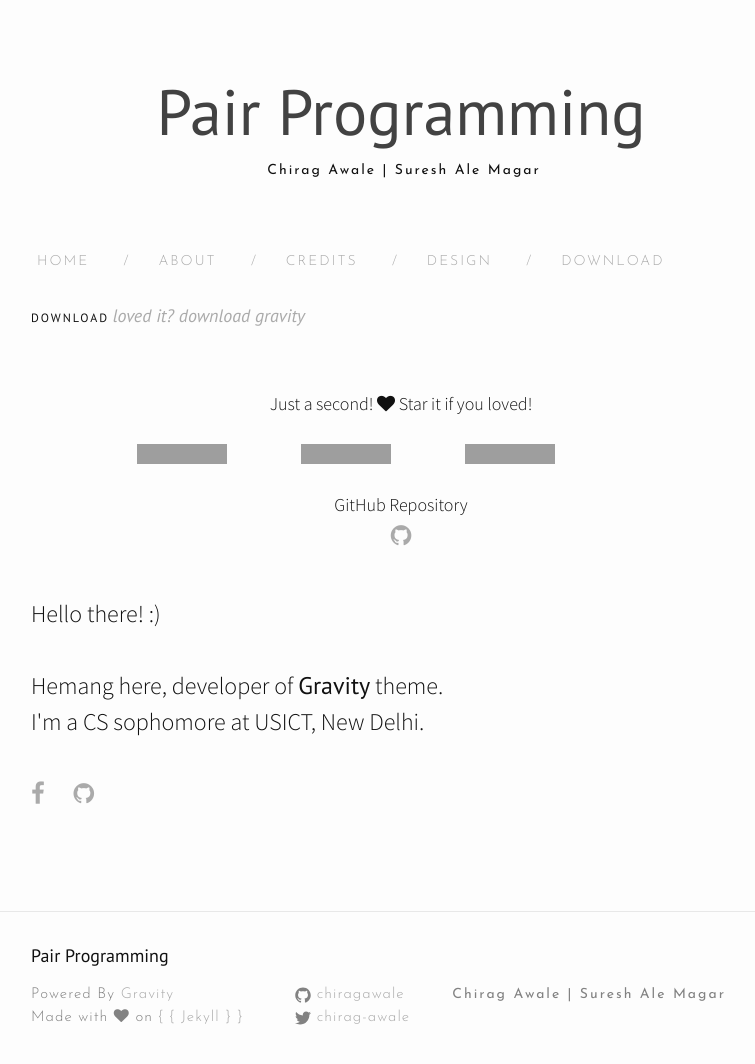
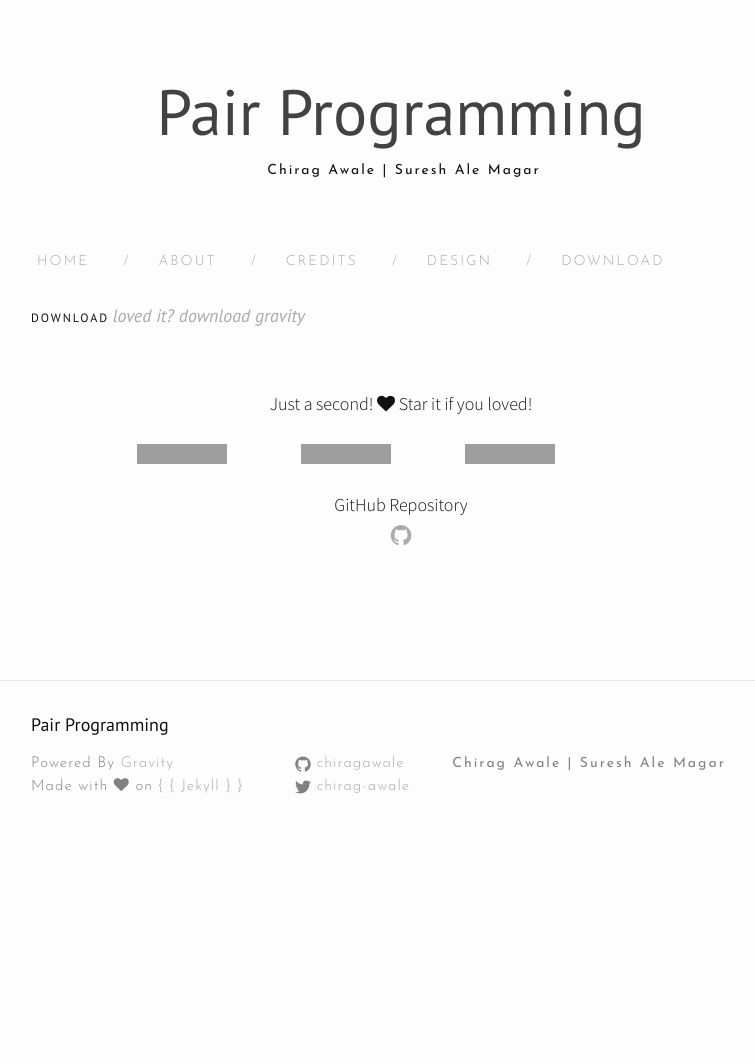
Before and after one commit to ChiragAwale/Pair-Programming, a Jekyll site: the page built from download.md, in a window 1280 px wide, cut to the strip 0-1089 px from the top of the page. Shown: the top 1064 px of the strip, without its empty margins (239-994 px from the left). Built offline with Jekyll 4.4.1, drawn with Linux system fonts in a browser that asks for light colours; nearby versions of some CDN libraries; after the commit the page ends 900 px from its top, so only the background shows below that; grey boxes are pictures that could not be loaded.

Commit message:
Update download.md

```diff
--- a/download.md
+++ b/download.md
@@ -23,10 +23,5 @@ tagline: "Loved it? Download Gravity"
 <a href="http://github.com/hemangsk/Gravity"><p><i class="fa fa-github"></i></p></a>
 </center>
 <div class="intro"><br>
-  <p>
- Hello there! :) <BR><br>
- Hemang here, developer of <span class="small-site-title">Gravity</span> theme. <br>
- I'm a CS sophomore at USICT, New Delhi. <br><br>
- <a href="http://facebook.com/hemangkr"><i class="fa fa-facebook"></i></a> &nbsp; &nbsp; &nbsp;<a href="http://github.com/hemangsk"><i class="fa fa-github"></i></a>
- </p>
+
 </div>
```
